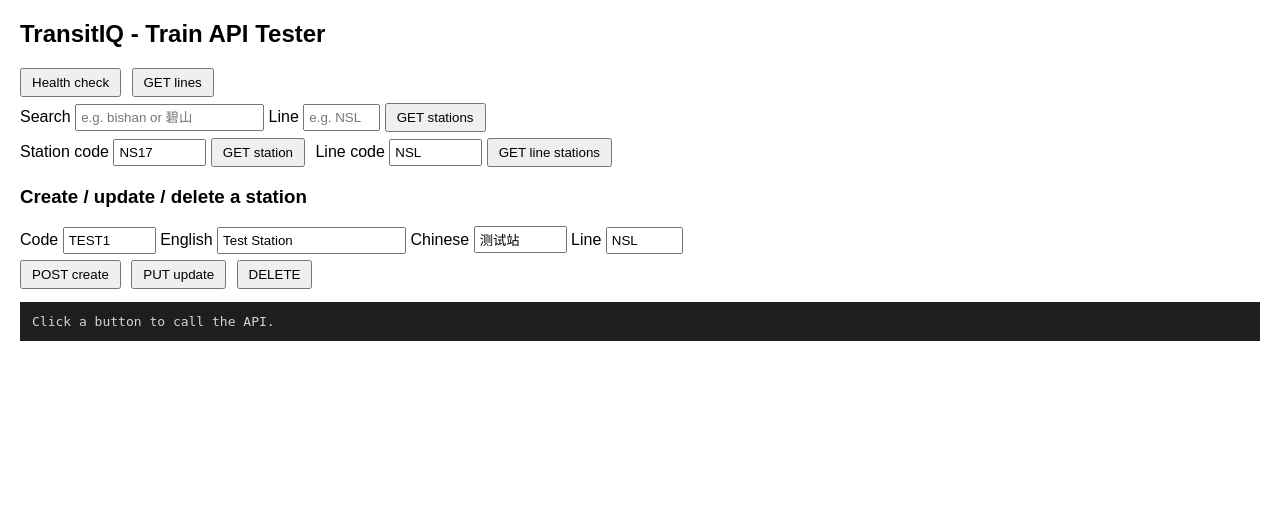
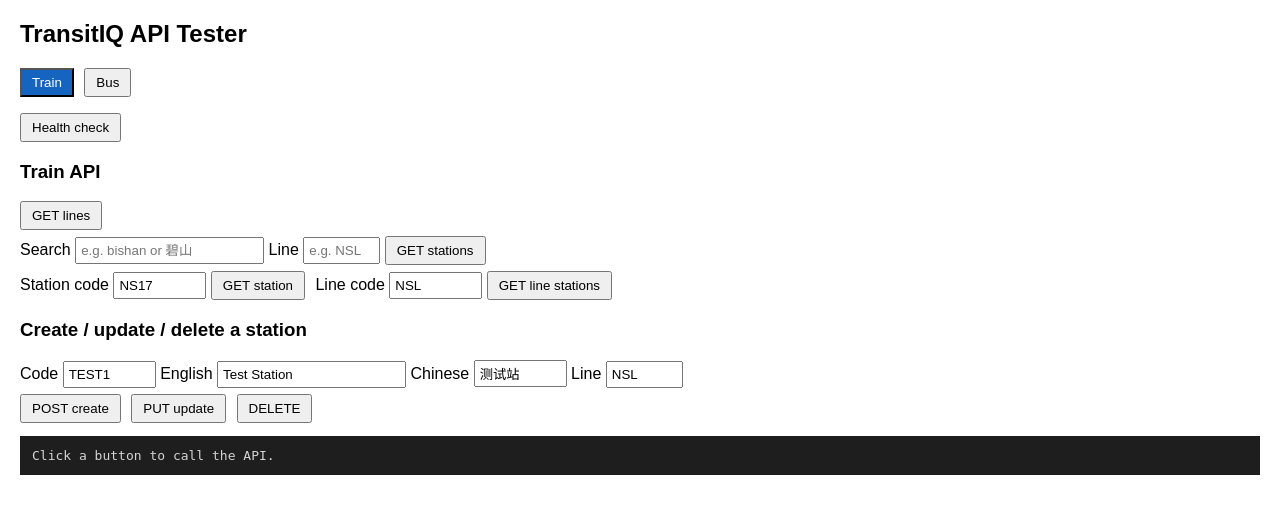
Before and after one commit to yjmockkk/INF2003_TransitIQ, a Flask app: page / in a window 1280 px wide. Shown: the top 514 px of the page. Run offline with Flask 2, Linux system fonts and the light colour scheme; parts of the project's set-up code (start-up, migrations or seed data) failed here and were passed over.

Commit message:
create bus apis

```diff
--- a/backend/app.py
+++ b/backend/app.py
@@ -2,6 +2,7 @@ from flask import Flask, jsonify, render_template
 
 import db
 from routes.train import bp as train_bp
+from routes.bus import bp as bus_bp
 
 app = Flask(
     __name__,
@@ -10,6 +11,7 @@ app = Flask(
 )
 app.json.ensure_ascii = False   # show Chinese characters as-is in JSON
 app.register_blueprint(train_bp)
+app.register_blueprint(bus_bp)
 
 
 @app.get("/api/health")
--- a/frontend/templates/api_tester.html
+++ b/frontend/templates/api_tester.html
@@ -5,6 +5,7 @@
   <head>
     <meta charset="utf-8" />
     <title>TransitIQ API Tester</title>
+
     <style>
       body {
         font-family: Arial, sans-serif;
@@ -20,6 +21,13 @@
       }
       input {
         padding: 4px;
+      }
+      .tabs {
+        margin-bottom: 16px;
+      }
+      .tabs button.active {
+        background: #1565c0;
+        color: white;
       }
       pre {
         background: #1e1e1e;
@@ -43,17 +51,38 @@
       }
     </style>
   </head>
+
   <body>
-    <h2>TransitIQ - Train API Tester</h2>
+    <h2>TransitIQ API Tester</h2>
+
+    <div class="tabs">
+      <button
+        id="train-tab"
+        class="active"
+        onclick="showTab('train')"
+      >
+        Train
+      </button>
+      <button id="bus-tab" onclick="showTab('bus')">
+        Bus
+      </button>
+    </div>
 
     <div class="row">
       <button onclick="call('/api/health')">Health check</button>
+    </div>
+
+    <!-- TRAIN CONTROLS -->
+    <section id="train-panel">
+      <h3>Train API</h3>
+
+      <div class="row">
         <button onclick="call('/api/train/lines')">GET lines</button>
       </div>
 
       <div class="row">
-      Search <input id="q" placeholder="e.g. bishan or 碧山" /> Line
-      <input id="line" placeholder="e.g. NSL" size="6" />
+        Search <input id="q" placeholder="e.g. bishan or 碧山" />
+        Line <input id="line" placeholder="e.g. NSL" size="6" />
         <button onclick="searchStations()">GET stations</button>
       </div>
 
@@ -62,27 +91,30 @@
         <button onclick="call('/api/train/stations/' + v('scode'))">
           GET station
         </button>
+
         Line code <input id="lcode" value="NSL" size="8" />
-      <button onclick="call('/api/train/lines/' + v('lcode') + '/stations')">
+        <button
+          onclick="call('/api/train/lines/' + v('lcode') + '/stations')"
+        >
           GET line stations
         </button>
       </div>
 
       <h3>Create / update / delete a station</h3>
+
       <div class="row">
-      Code <input id="c_code" value="TEST1" size="8" /> English
-      <input id="c_en" value="Test Station" /> Chinese
-      <input id="c_zh" value="测试站" size="8" /> Line
-      <input id="c_line" value="NSL" size="6" />
+        Code <input id="c_code" value="TEST1" size="8" />
+        English <input id="c_en" value="Test Station" />
+        Chinese <input id="c_zh" value="测试站" size="8" />
+        Line <input id="c_line" value="NSL" size="6" />
       </div>
+
       <div class="row">
         <button onclick="send('POST', '/api/train/stations', stationBody())">
           POST create
         </button>
         <button
-        onclick="
-          send('PUT', '/api/train/stations/' + v('c_code'), stationBody())
-        "
+          onclick="send('PUT', '/api/train/stations/' + v('c_code'), stationBody())"
         >
           PUT update
         </button>
@@ -90,17 +122,74 @@
           DELETE
         </button>
       </div>
+    </section>
 
-    <div id="status"></div>
+    <!-- BUS CONTROLS -->
+    <section id="bus-panel" hidden>
+      <h3>Bus API</h3>
+
+      <div class="row">
+        <button onclick="call('/api/bus/services')">
+          GET bus services
+        </button>
+      </div>
+
+      <div class="row">
+        Search
+        <input
+          id="bus_q"
+          placeholder="Stop code, road or stop name"
+        />
+        <button onclick="call('/api/bus/stops?q=' + v('bus_q'))">
+          GET bus stops
+        </button>
+      </div>
+
+      <div class="row">
+        Service number
+        <input id="bus_service" value="27" size="8" />
+
+        Direction
+        <select id="bus_direction">
+          <option value="1">1</option>
+          <option value="2">2</option>
+        </select>
+
+        <button onclick="getBusRoute()">GET bus route</button>
+      </div>
+    </section>
+
+    <!-- SHARED RESULTS -->
+    <div id="status" role="status"></div>
     <div id="table"></div>
     <pre id="out">Click a button to call the API.</pre>
 
     <script>
-      function v(id) {
-        return encodeURIComponent(document.getElementById(id).value.trim());
+      // Ignore responses from requests made before switching tabs
+      // or starting a newer request.
+      let requestVersion = 0;
+
+      function showTab(tab) {
+        requestVersion++;
+
+        for (const name of ["train", "bus"]) {
+          document.getElementById(name + "-panel").hidden = name !== tab;
+          document.getElementById(name + "-tab")
+            .classList.toggle("active", name === tab);
         }
+
+        document.getElementById("status").textContent = "";
+        document.getElementById("table").replaceChildren();
+        document.getElementById("out").textContent =
+          "Click a button to call the API.";
+      }
+
       function raw(id) {
         return document.getElementById(id).value.trim();
+      }
+
+      function v(id) {
+        return encodeURIComponent(raw(id));
       }
 
       function searchStations() {
@@ -116,53 +205,91 @@
         };
       }
 
+      function getBusRoute() {
+        call(
+          "/api/bus/services/" + v("bus_service") +
+          "/route?direction=" + v("bus_direction")
+        );
+      }
+
       function call(url) {
-        send("GET", url);
+        return send("GET", url);
       }
 
       async function send(method, url, body) {
-        const options = { method: method, headers: {} };
-        if (body) {
+        const version = ++requestVersion;
+        const options = { method, headers: {} };
+
+        if (body !== undefined) {
           options.headers["Content-Type"] = "application/json";
           options.body = JSON.stringify(body);
         }
+
+        document.getElementById("status").textContent = "Loading...";
+        document.getElementById("table").replaceChildren();
+        document.getElementById("out").textContent = "";
+
         const started = performance.now();
+
         try {
           const res = await fetch(url, options);
-          const json = await res.json();
+          const text = await res.text();
+
+          if (version !== requestVersion) return;
+
           const ms = (performance.now() - started).toFixed(0);
           document.getElementById("status").textContent =
-            method + " " + url + "  ->  " + res.status + " (" + ms + " ms)";
-          document.getElementById("out").textContent = JSON.stringify(
-            json,
-            null,
-            2,
-          );
+            method + " " + url + " → " + res.status + " (" + ms + " ms)";
+
+          let json;
+          try {
+            json = JSON.parse(text);
+          } catch {
+            document.getElementById("out").textContent =
+              text || "(Empty response)";
+            return;
+          }
+
+          document.getElementById("out").textContent =
+            JSON.stringify(json, null, 2);
+
           showTable(json.data);
         } catch (err) {
+          if (version !== requestVersion) return;
+
           document.getElementById("status").textContent =
-            "Request failed: " + err;
+            "Request failed: " + err.message;
         }
       }
 
       function showTable(data) {
         const box = document.getElementById("table");
-        box.innerHTML = "";
+        box.replaceChildren();
+
         if (!Array.isArray(data) || data.length === 0) return;
+
         const cols = Object.keys(data[0]);
         const table = document.createElement("table");
         const head = table.insertRow();
+
         cols.forEach((c) => {
           const th = document.createElement("th");
           th.textContent = c;
           head.appendChild(th);
         });
+
         data.forEach((row) => {
           const tr = table.insertRow();
+
           cols.forEach((c) => {
-            tr.insertCell().textContent = row[c];
+            const value = row[c];
+            tr.insertCell().textContent =
+              value !== null && typeof value === "object"
+                ? JSON.stringify(value)
+                : value ?? "";
           });
         });
+
         box.appendChild(table);
       }
     </script>
```
Also changed, not shown: backend/routes/bus.py (added, +81 -0 lines). Lines whose indentation alone changed are shown as unchanged.
